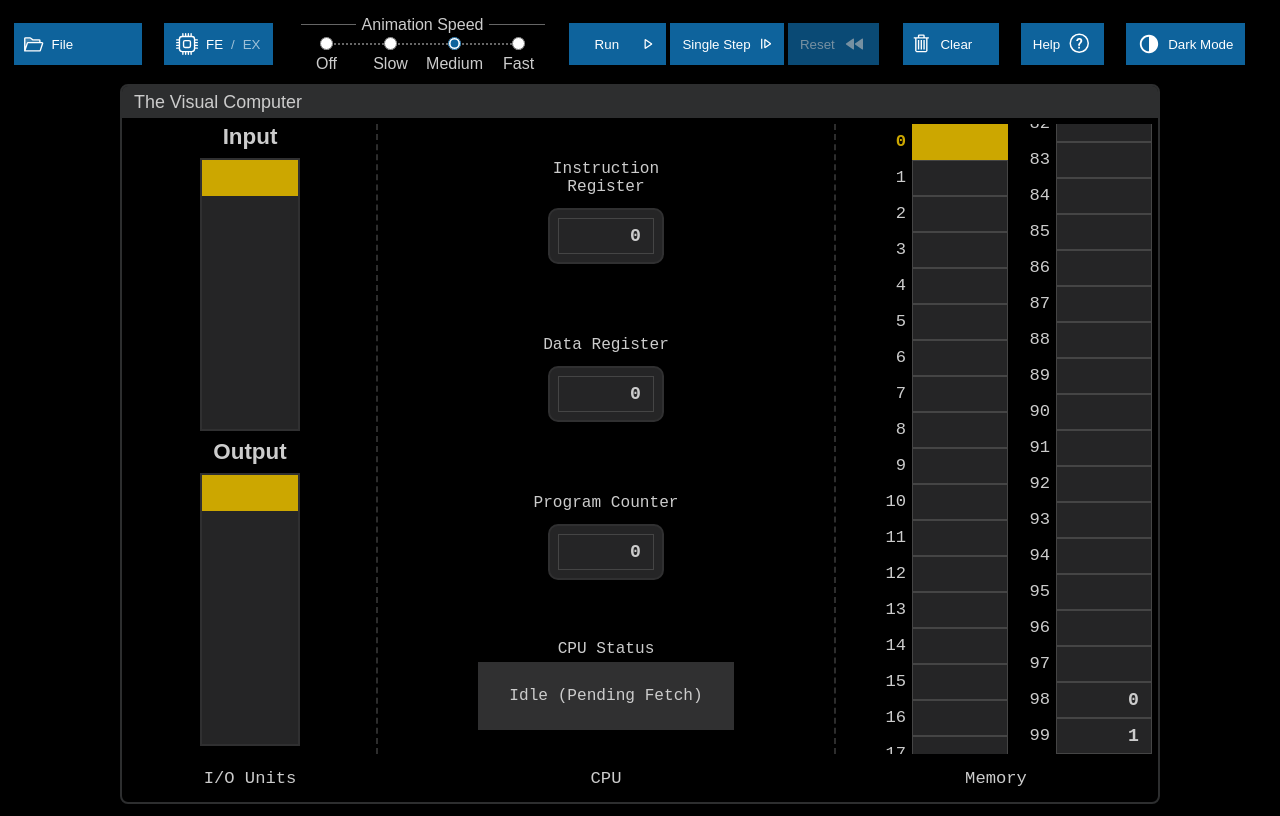
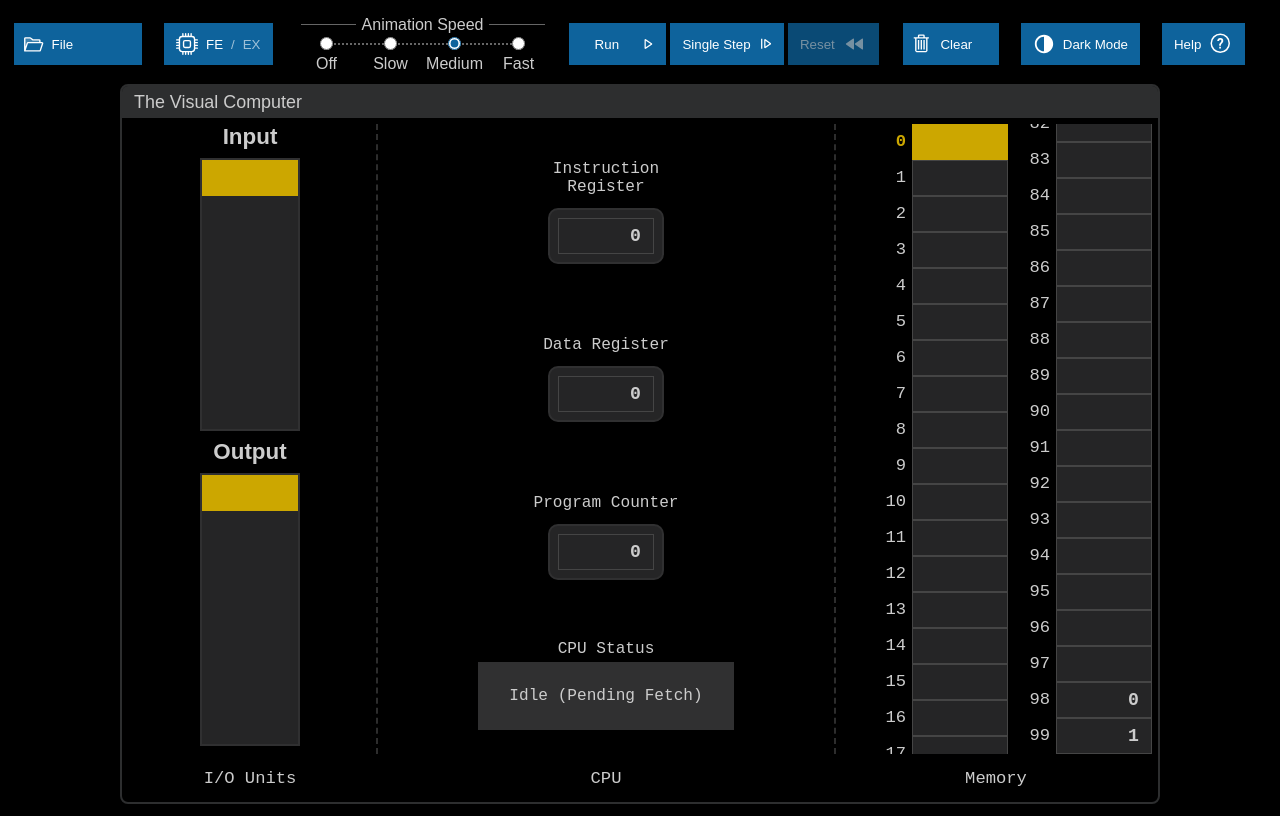
Before and after one commit to rafrafraf1/vic-ide-fork, a React (Vite) app: page / in a window 1280 px wide. Built offline with nearby package versions, Linux system fonts and the light colour scheme.

Commit message:
Move the Toolbar Help button

```diff
--- a/src/UI/Toolbar.tsx
+++ b/src/UI/Toolbar.tsx
@@ -330,6 +330,12 @@ export const Toolbar = React.memo(function Toolbar(
         disabled={simulationActive(simulationState)}
         onValueClick={handleClearClick}
       />
+      {showThemeSwitcher ? (
+        <>
+          <Separator />
+          <ThemeSwitcher className="Toolbar-Button" uiString={uiString} />
+        </>
+      ) : null}
       <Separator />
       <Button className="Toolbar-Button" onClick={onHelpClick}>
         <ButtonLabel>{uiString("HELP")}</ButtonLabel>
@@ -337,12 +343,6 @@ export const Toolbar = React.memo(function Toolbar(
           <VscQuestion size={24} />
         </ButtonLabel>
       </Button>
-      {showThemeSwitcher ? (
-        <>
-          <Separator />
-          <ThemeSwitcher className="Toolbar-Button" uiString={uiString} />
-        </>
-      ) : null}
     </div>
   );
 });
```
